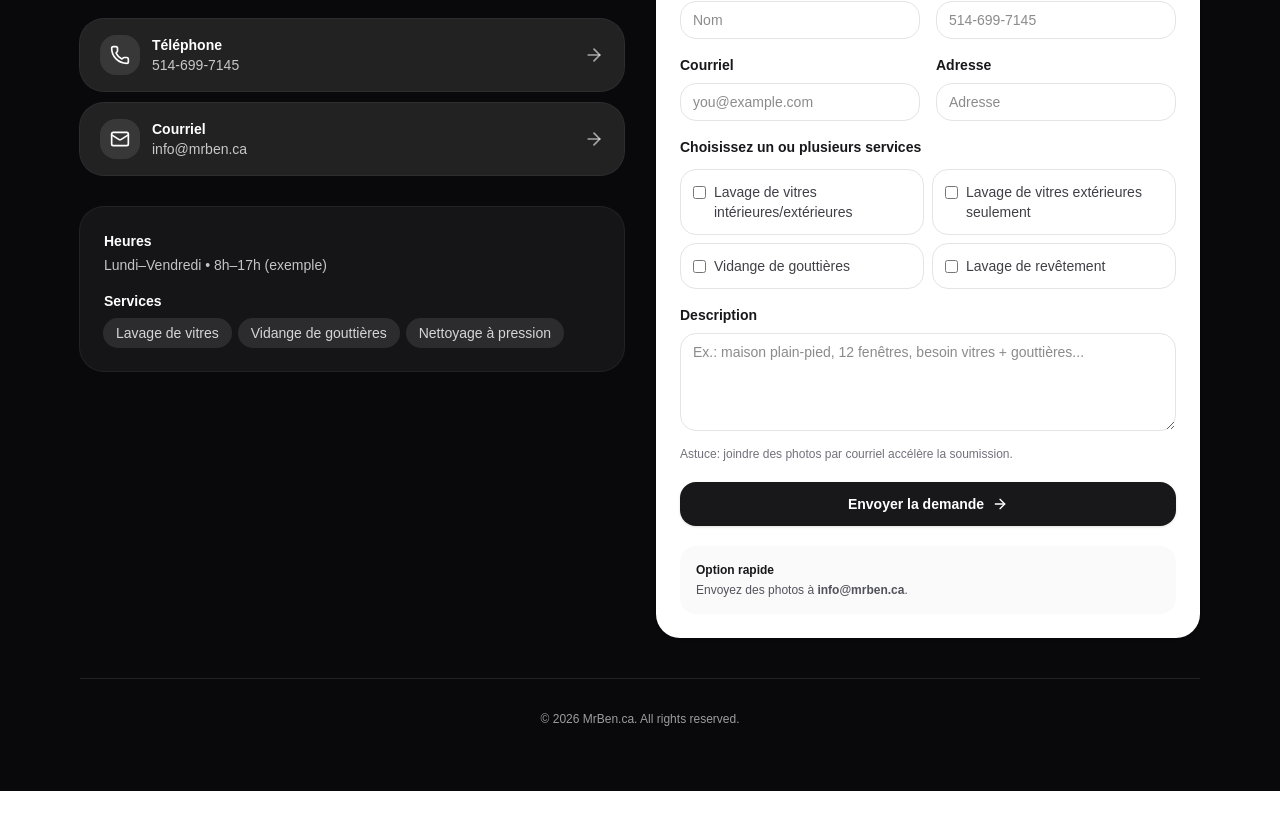
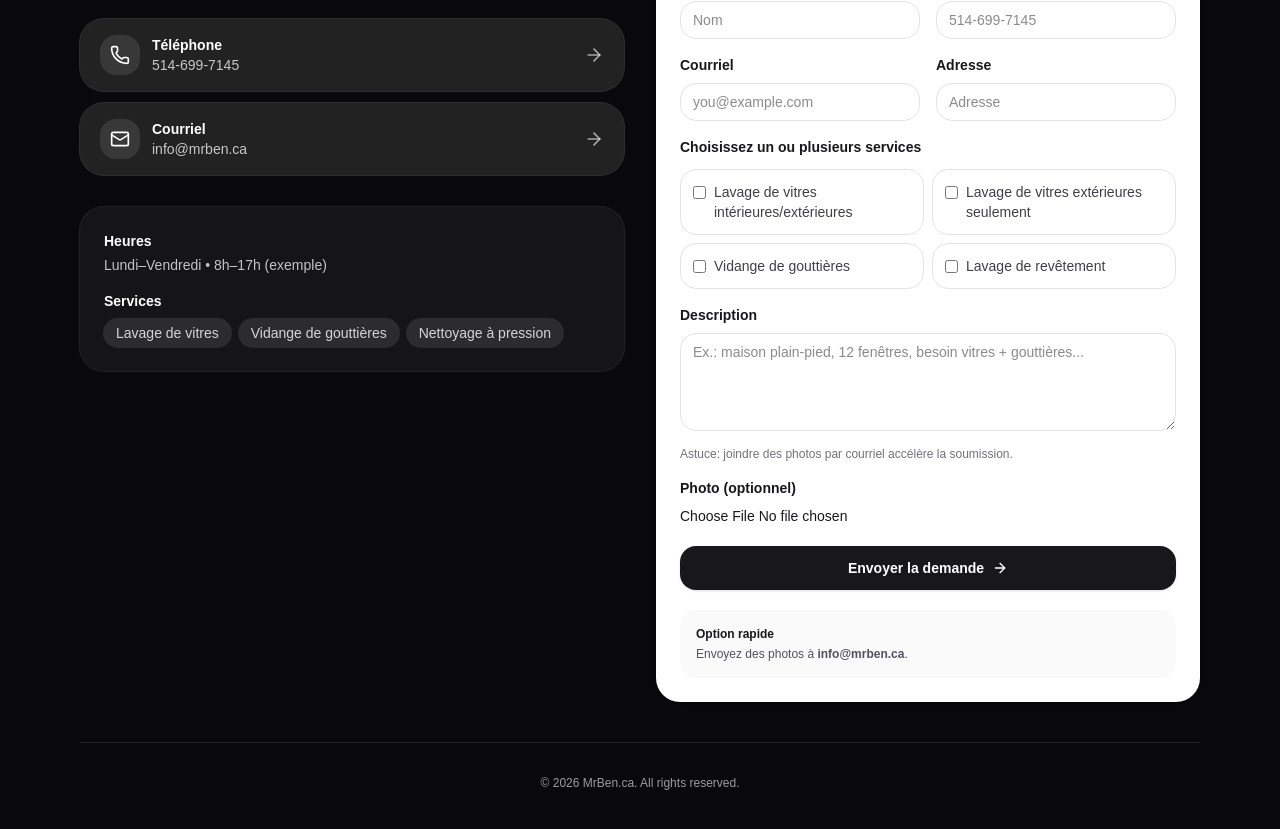
Before and after one commit to servicesmrben-wq/mrben-site1, a Next.js app: page / in a window 1280 px wide. Shown: the part 3866-4695 px from the top of the page. Before the commit the page ends 4657 px from the top, so only its background shows below. Built offline with nearby package versions, Linux system fonts and the light colour scheme.

Commit message:
Implement image upload feature with feedback
Added image upload functionality with error handling and status updates.

```diff
--- a/app/MrBenRedesignPreview.jsx
+++ b/app/MrBenRedesignPreview.jsx
@@ -1004,6 +1004,77 @@ async function onSubmit(e) {
                 <p className="mt-2 text-xs text-zinc-500">{t("descHint")}</p>
               </div>
 
+              {/* Image upload */}
+<div className="mt-4">
+  <div className="text-sm font-semibold text-zinc-900">
+    {t("langShort") === "FR" ? "Photo (optionnel)" : "Photo (optional)"}
+  </div>
+
+  <input
+    type="file"
+    accept="image/*"
+    className="mt-2 block w-full text-sm"
+    onChange={async (e) => {
+      const file = e.target.files?.[0];
+      if (!file) return;
+
+      setUploading(true);
+      setStatus({ state: "idle", message: "" });
+
+      try {
+        const data = new FormData();
+        data.append("file", file);
+
+        const res = await fetch("/api/upload", {
+          method: "POST",
+          body: data,
+        });
+
+        const json = await res.json().catch(() => ({}));
+
+        if (!res.ok || !json.url) {
+          setImageUrl("");
+          setStatus({
+            state: "error",
+            message:
+              json?.error ||
+              (t("langShort") === "FR"
+                ? "Échec du téléversement. Veuillez réessayer."
+                : "Upload failed. Please try again."),
+          });
+          return;
+        }
+
+        setImageUrl(json.url);
+      } catch {
+        setImageUrl("");
+        setStatus({
+          state: "error",
+          message:
+            t("langShort") === "FR"
+              ? "Erreur réseau pendant le téléversement."
+              : "Network error during upload.",
+        });
+      } finally {
+        setUploading(false);
+      }
+    }}
+  />
+
+  {uploading && (
+    <p className="mt-2 text-xs text-zinc-500">
+      {t("langShort") === "FR" ? "Téléversement..." : "Uploading..."}
+    </p>
+  )}
+
+  {imageUrl && !uploading && (
+    <p className="mt-2 text-xs text-emerald-700 break-all">
+      {t("langShort") === "FR" ? "Image téléversée :" : "Image uploaded:"} {imageUrl}
+    </p>
+  )}
+</div>
+
+
               {status.state !== "idle" && (
                 <div
                   className={`mt-4 rounded-2xl p-3 text-sm ${
@@ -1024,7 +1095,7 @@ async function onSubmit(e) {
 
               <button
                 type="submit"
-                disabled={status.state === "sending"}
+disabled={status.state === "sending" || uploading}
                 className="mt-5 inline-flex w-full items-center justify-center gap-2 rounded-2xl bg-zinc-900 px-5 py-3 text-sm font-semibold text-white shadow-sm hover:bg-zinc-800 disabled:opacity-60"
               >
                 {status.state === "sending"
```
